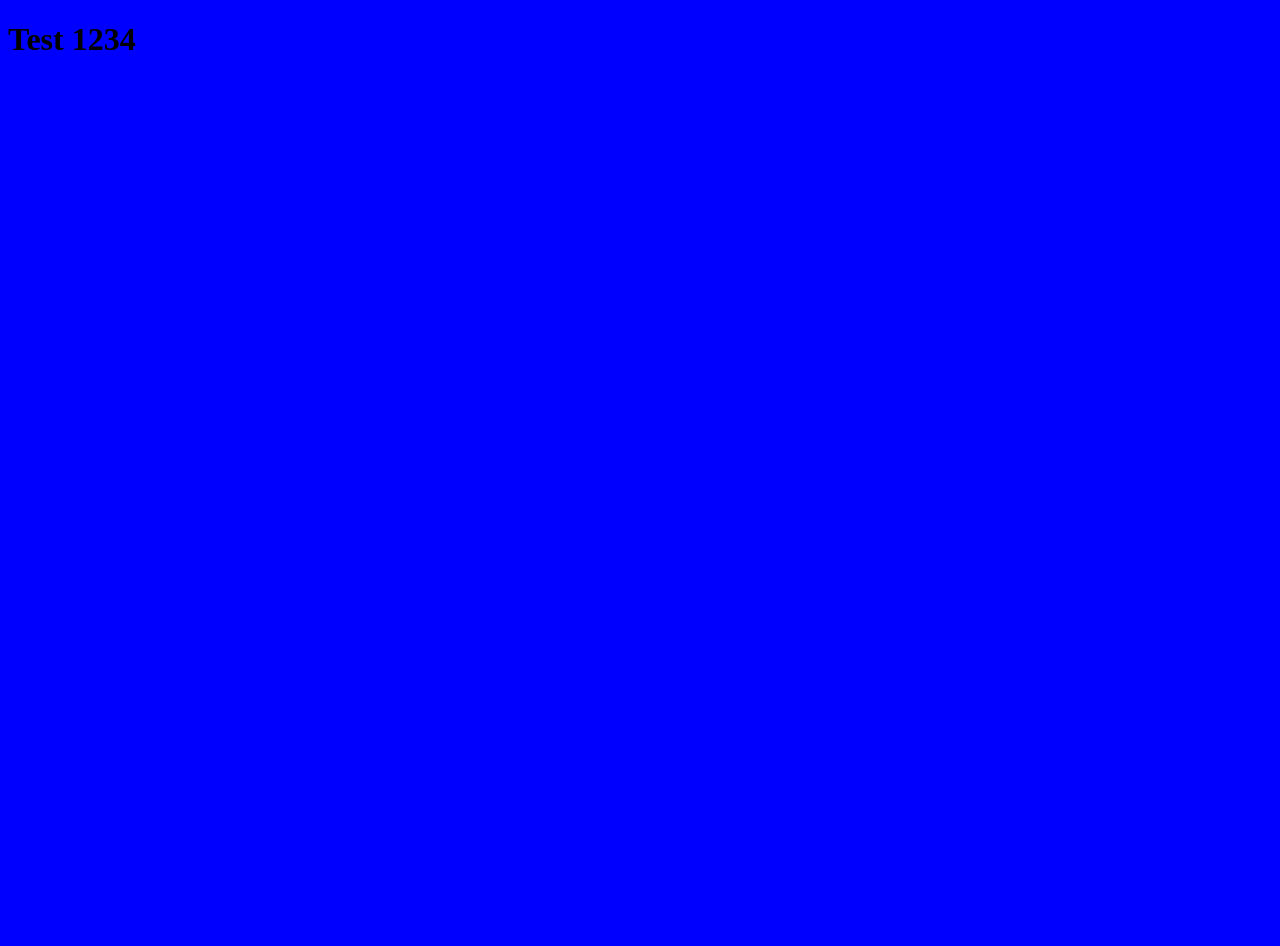
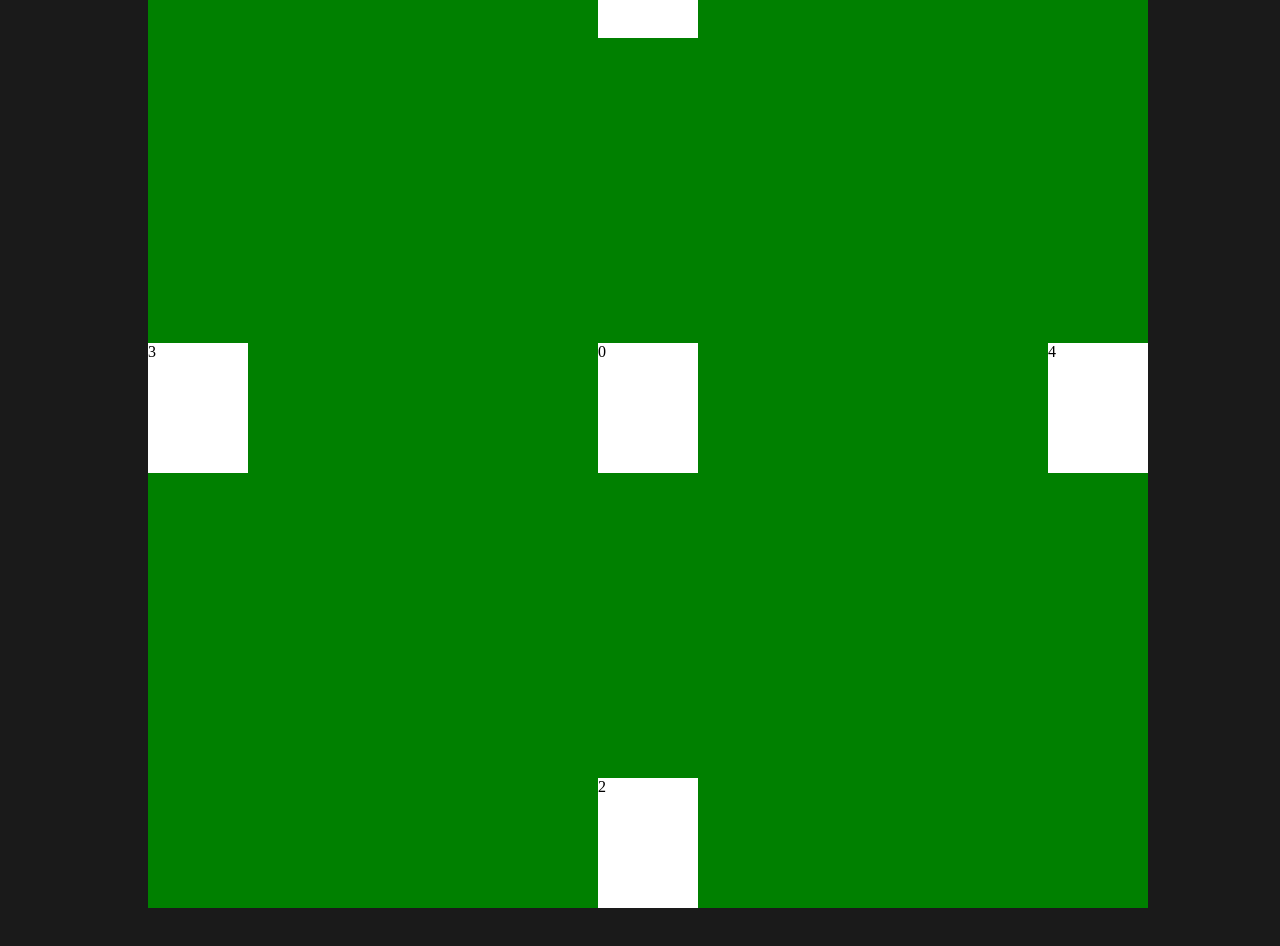
Before and after one commit to IT-Jeroen/31Single, a website: page index.html in a window 1280 px wide. Shown: the top 946 px of the page. Before the commit the page ends 800 px from the top, so only its background shows below. Drawn offline with Linux system fonts and the light colour scheme.

Commit message:
Basic layout working baded upon pixel coordinates

```diff
--- a/index.html
+++ b/index.html
@@ -6,8 +6,45 @@
     <link rel="stylesheet" href="./style.css">
     <title>31Single</title>
 </head>
-<body>
-    <h1>Test 1234</h1>
+<body class="background">
+    <!-- <h1>Test Playfield</h1> -->
+    <!-- <div class="test"></div> -->
+    <div class="playfield">
+        <div class="card centre" style="z-index: 0;">0</div>
+        <!-- Every next element is a full card height lower in pX pY fixed with absolute postion-->
+        <div class="card north" style="z-index: 2;">1</div>
+        <!-- Doesn't work especialy not for the y-axis -->
+        <!-- <div class="move">move</div> -->
+        <div class="card south" style="z-index: 1;">2</div>
+        <div class="card west" style="z-index: 2;">3</div>
+        <div class="card east" style="z-index: 3;">4</div>
+        <!-- <div class="flex">
+            <div class="grid-h">0</div>
+            <div class="grid-h">1</div>
+            <div class="grid-h">2</div>
+            <div class="grid-h">3</div>
+            <div class="grid-h">4</div>
+            <div class="grid-h">5</div>
+            <div class="grid-h">6</div>
+            <div class="grid-h">7</div>
+            <div class="grid-h">8</div>
+            <div class="grid-h">9</div>
+        </div> -->
+        <!-- <div class=>
+            <div class="grid-v">0</div>
+            <div class="grid-v">1</div>
+            <div class="grid-v">2</div>
+            <div class="grid-v">3</div>
+            <div class="grid-v">4</div>
+            <div class="grid-v">5</div>
+            <div class="grid-v">6</div>
+            <div class="grid-v">7</div>
+            <div class="grid-v">8</div>
+            <div class="grid-v">9</div>
+        </div>
+        <!-- <div class="grid-h">11</div> -->
+    </div> -->
+
 </body>
 <script src="./index.js"></script>
 </html>
--- a/style.css
+++ b/style.css
@@ -1,3 +1,101 @@
-body {
-    background-color: blue;
+/*
+Transform is viewport dimensions / pixels
+vw vh don't seem to be usable by itself
+translate x% is based upon elem dimension
+z-index the highest number sits on top
+*/
+
+:root{
+    --field-size: 1000px;
+    --field-padding: 10px;
+    --center-point: calc(var(--field-size)/2);
+    --center-width: 0.5vw;
+    --card-width: calc(var(--field-size)/10);
+    --half-card-width:calc(var(--card-width)/2);
+    --card-height: calc(var(--card-width)*1.3);
+    --half-card-height: calc(var(--card-height)/2);
+    --card-margin: 10px;
 }
+
+.background {
+    background-color: #1a1a1a;
+}
+
+.test{
+    width: 50vw;
+    height: 50vh;
+    background-color: red;
+}
+
+.playfield{
+    width: var(--field-size);
+    height: var(--field-size);
+    background-color: green;
+    /* margin: auto; */
+    /* position: absolute;
+    top: 0px;
+    left: 0px; */
+    transform: translate(calc(50vw - var(--center-point)), calc(50vh - var(--center-point)));
+}
+
+.grid-v{
+    height: calc(var(--card-width) - 1px);
+    width: calc(var(--card-height) - 1px);
+    border: 1px solid black;
+
+}
+
+.grid-h{
+    width: calc(var(--card-width) - 1px);
+    height: calc(var(--card-height) - 1px);
+    border: 1px solid black;
+
+}
+
+.flex{
+    display: flex;
+}
+
+.card {
+    width: var(--card-width);
+    height: var(--card-height);
+    background-color: white;
+    /* based upon parent element */
+    position: absolute;
+    top: 0px;
+    left: 0px;
+    /* display: flex; */
+
+}
+
+/* .move{
+    width: var(--card-width);
+    height: var(--card-height);
+    background-color: white;
+    transform: translate(50vw, 50vh);
+} */
+
+.centre{
+    /* transform: translate3d(400px,400px,0px); */
+    transform: translate(calc(var(--center-point) - var(--half-card-width)), calc(var(--center-point) - var(--half-card-height)));
+    /* transform: translate(var(--center-point), var(--center-point)); */
+
+}
+
+.north {
+    /* start coordinates are pX 0, pY 0 */
+    transform: translate(calc(var(--center-point) - var(--half-card-width)), 0px);
+}
+
+.south {
+    transform: translate(calc(var(--center-point) - var(--half-card-width)), calc(var(--field-size) - var(--card-height)));
+}
+
+.west{
+    transform: translate(0, calc(var(--center-point) - var(--half-card-height)));
+    /* transform: translate(calc(var(--center-point) - var(--half-card-width)), calc(var(--center-point) - var(--half-card-height))); */
+}
+
+.east{
+    transform: translate(calc(var(--field-size) - var(--card-width)), calc(var(--center-point) - var(--half-card-height)));
+}
```
